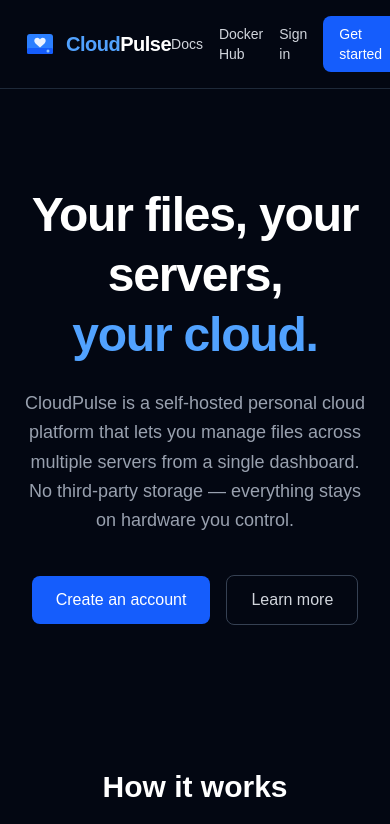
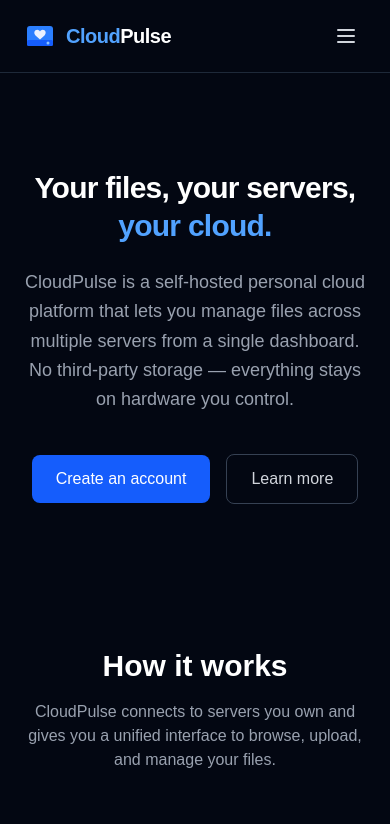
Before and after one commit to a-box31/CloudPulse, a Next.js app in the folder cloudpulse/: page / in a window 390 px wide. Shown: the top 824 px of the page. Built offline with nearby package versions, Linux system fonts and the light colour scheme.

Commit message:
Fixing Mobile responsiveness and adding Navbar +fixing the icon

```diff
--- a/cloudpulse/src/app/page.tsx
+++ b/cloudpulse/src/app/page.tsx
@@ -1,73 +1,14 @@
 import Link from "next/link";
-
-function Logo({ className = "w-8 h-8" }: { className?: string }) {
-  return (
-    <svg
-      viewBox="0 0 32 32"
-      fill="none"
-      xmlns="http://www.w3.org/2000/svg"
-      className={className}
-    >
-      {/* Hard drive body */}
-      <rect x="3" y="6" width="26" height="20" rx="3" className="fill-blue-500" />
-      {/* Drive slot line */}
-      <rect x="3" y="20" width="26" height="6" rx="1.5" className="fill-blue-600" />
-      {/* Drive indicator light */}
-      <circle cx="24" cy="23" r="1.5" className="fill-blue-300" />
-      {/* Heart on drive face */}
-      <path
-        d="M16 11.5c-.8-1.8-3-2.5-4.5-1.2s-1.7 3.5 0 5.2l4.5 4 4.5-4c1.7-1.7 1.5-3.9 0-5.2s-3.7-.6-4.5 1.2z"
-        className="fill-white/90"
-      />
-    </svg>
-  );
-}
+import Navbar, { Logo } from "@/components/Navbar";
 
 export default function Home() {
   return (
     <div className="min-h-screen bg-gray-950 text-white">
-      {/* Navigation */}
-      <nav className="border-b border-gray-800">
-        <div className="max-w-6xl mx-auto px-6 py-4 flex items-center justify-between">
-          <div className="flex items-center gap-2.5">
-            <Logo />
-            <span className="text-xl font-bold tracking-tight">
-              <span className="text-blue-400">Cloud</span>Pulse
-            </span>
-          </div>
-          <div className="flex items-center gap-4">
-            <Link
-              href="/docs"
-              className="text-sm text-gray-300 hover:text-white transition-colors"
-            >
-              Docs
-            </Link>
-            <a
-              href="#"
-              className="text-sm text-gray-300 hover:text-white transition-colors"
-              title="Docker Hub"
-            >
-              Docker Hub
-            </a>
-            <Link
-              href="/login"
-              className="text-sm text-gray-300 hover:text-white transition-colors"
-            >
-              Sign in
-            </Link>
-            <Link
-              href="/register"
-              className="text-sm px-4 py-2 bg-blue-600 hover:bg-blue-700 rounded-lg font-medium transition-colors"
-            >
-              Get started
-            </Link>
-          </div>
-        </div>
-      </nav>
+      <Navbar />
 
       {/* Hero */}
       <section className="max-w-6xl mx-auto px-6 pt-24 pb-16 text-center">
-        <h1 className="text-5xl font-bold tracking-tight leading-tight">
+        <h1 className="text-3xl md:text-5xl font-bold tracking-tight leading-tight">
           Your files, your servers,
           <br />
           <span className="text-blue-400">your cloud.</span>
@@ -203,17 +144,20 @@ export default function Home() {
 
       {/* Footer */}
       <footer className="border-t border-gray-800 mt-8">
-        <div className="max-w-6xl mx-auto px-6 py-8 flex items-center justify-between text-sm text-gray-500">
+        <div className="max-w-6xl mx-auto px-6 py-8 flex flex-col md:flex-row items-center justify-between gap-4 text-sm text-gray-500">
           <div className="flex items-center gap-2">
             <Logo className="w-5 h-5" />
             <span>&copy; {new Date().getFullYear()} CloudPulse. All rights reserved.</span>
           </div>
-          <div className="flex gap-6">
+          <div className="flex flex-wrap justify-center gap-6">
             <Link href="/docs" className="hover:text-gray-300 transition-colors">
               Docs
             </Link>
-            <a href="#" className="hover:text-gray-300 transition-colors">
+            <a href="https://hub.docker.com/r/abox31/cloudpulse" target="_blank" rel="noopener noreferrer" className="hover:text-gray-300 transition-colors">
               Docker Hub
+            </a>
+            <a href="https://www.abinthomas.net" target="_blank" rel="noopener noreferrer" className="hover:text-gray-300 transition-colors">
+              Website
             </a>
             <Link href="/login" className="hover:text-gray-300 transition-colors">
               Sign in
--- /dev/null
+++ b/cloudpulse/src/components/Navbar.tsx
@@ -0,0 +1,153 @@
+"use client";
+
+import { useState } from "react";
+import Link from "next/link";
+
+function Logo({ className = "w-8 h-8" }: { className?: string }) {
+  return (
+    <svg
+      viewBox="0 0 32 32"
+      fill="none"
+      xmlns="http://www.w3.org/2000/svg"
+      className={className}
+    >
+      <rect x="3" y="6" width="26" height="20" rx="3" className="fill-blue-500" />
+      <rect x="3" y="20" width="26" height="6" rx="1.5" className="fill-blue-600" />
+      <circle cx="24" cy="23" r="1.5" className="fill-blue-300" />
+      <path
+        d="M16 11.5c-.8-1.8-3-2.5-4.5-1.2s-1.7 3.5 0 5.2l4.5 4 4.5-4c1.7-1.7 1.5-3.9 0-5.2s-3.7-.6-4.5 1.2z"
+        className="fill-white/90"
+      />
+    </svg>
+  );
+}
+
+export { Logo };
+
+export default function Navbar() {
+  const [menuOpen, setMenuOpen] = useState(false);
+
+  return (
+    <nav className="border-b border-gray-800">
+      <div className="max-w-6xl mx-auto px-6 py-4 flex items-center justify-between">
+        <div className="flex items-center gap-2.5">
+          <Logo />
+          <span className="text-xl font-bold tracking-tight">
+            <span className="text-blue-400">Cloud</span>Pulse
+          </span>
+        </div>
+
+        {/* Desktop links */}
+        <div className="hidden md:flex items-center gap-4">
+          <Link
+            href="/docs"
+            className="text-sm text-gray-300 hover:text-white transition-colors"
+          >
+            Docs
+          </Link>
+          <a
+            href="https://hub.docker.com/r/abox31/cloudpulse"
+            target="_blank"
+            rel="noopener noreferrer"
+            className="text-sm text-gray-300 hover:text-white transition-colors"
+          >
+            Docker Hub
+          </a>
+          <a
+            href="https://www.abinthomas.net"
+            target="_blank"
+            rel="noopener noreferrer"
+            className="text-sm text-gray-300 hover:text-white transition-colors"
+          >
+            Website
+          </a>
+          <Link
+            href="/login"
+            className="text-sm text-gray-300 hover:text-white transition-colors"
+          >
+            Sign in
+          </Link>
+          <Link
+            href="/register"
+            className="text-sm px-4 py-2 bg-blue-600 hover:bg-blue-700 rounded-lg font-medium transition-colors"
+          >
+            Get started
+          </Link>
+        </div>
+
+        {/* Hamburger button */}
+        <button
+          className="md:hidden p-2 text-gray-300 hover:text-white transition-colors"
+          onClick={() => setMenuOpen(!menuOpen)}
+          aria-label="Toggle menu"
+        >
+          <svg
+            className="w-6 h-6"
+            fill="none"
+            stroke="currentColor"
+            viewBox="0 0 24 24"
+          >
+            {menuOpen ? (
+              <path
+                strokeLinecap="round"
+                strokeLinejoin="round"
+                strokeWidth={2}
+                d="M6 18L18 6M6 6l12 12"
+              />
+            ) : (
+              <path
+                strokeLinecap="round"
+                strokeLinejoin="round"
+                strokeWidth={2}
+                d="M4 6h16M4 12h16M4 18h16"
+              />
+            )}
+          </svg>
+        </button>
+      </div>
+
+      {/* Mobile menu */}
+      {menuOpen && (
+        <div className="md:hidden border-t border-gray-800 px-6 py-4 flex flex-col gap-4 bg-gray-950">
+          <Link
+            href="/docs"
+            className="text-sm text-gray-300 hover:text-white transition-colors"
+            onClick={() => setMenuOpen(false)}
+          >
+            Docs
+          </Link>
+          <a
+            href="https://hub.docker.com/r/abox31/cloudpulse"
+            target="_blank"
+            rel="noopener noreferrer"
+            className="text-sm text-gray-300 hover:text-white transition-colors"
+          >
+            Docker Hub
+          </a>
+          <a
+            href="https://www.abinthomas.net"
+            target="_blank"
+            rel="noopener noreferrer"
+            className="text-sm text-gray-300 hover:text-white transition-colors"
+          >
+            Website
+          </a>
+          <Link
+            href="/login"
+            className="text-sm text-gray-300 hover:text-white transition-colors"
+            onClick={() => setMenuOpen(false)}
+          >
+            Sign in
+          </Link>
+          <Link
+            href="/register"
+            className="text-sm px-4 py-2 bg-blue-600 hover:bg-blue-700 rounded-lg font-medium transition-colors text-center"
+            onClick={() => setMenuOpen(false)}
+          >
+            Get started
+          </Link>
+        </div>
+      )}
+    </nav>
+  );
+}
```
Also changed, not shown: cloudpulse/src/app/icon.svg (added), 1 other file (tests, documents, lock files or other folders).
